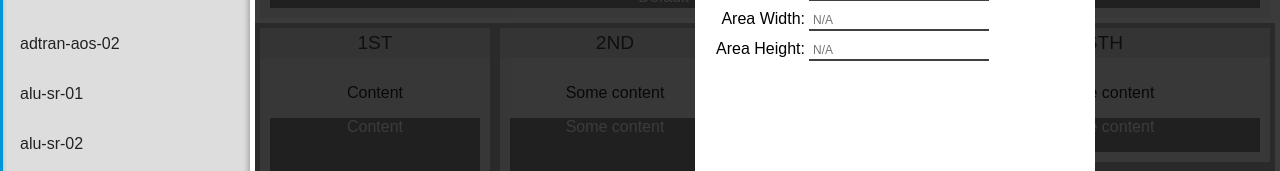
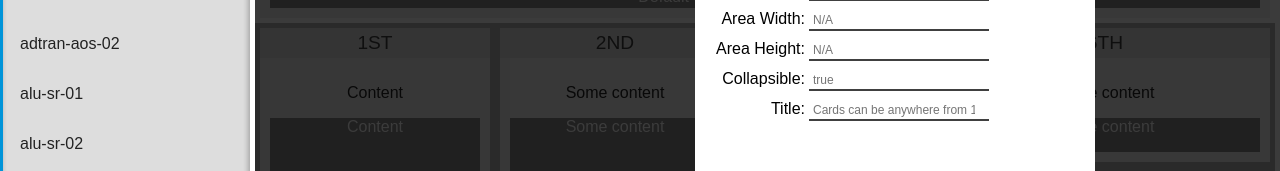
Before and after one commit to AndyTuttle12/ux_sandbox, a React (Create React App) app: page / in a window 1280 px wide. Both pictures are taken after a click on the button 1225 px from the left and 176 px from the top of the page. Shown: the part 340-511 px from the top of the page. Built offline with nearby package versions, Linux system fonts and the light colour scheme; no server answers.

Commit message:
Added more controls to the settings menu.

```diff
--- a/src/components/Card/index.jsx
+++ b/src/components/Card/index.jsx
@@ -162,6 +162,22 @@ export default class Card extends Component {
                       onChange={(e) => console.log(`Area Height: ${e.target.value}`)}
                     />
                   </div>
+                  <div className="settings-content-row">
+                    <label htmlFor="collapsible">Collapsible:</label>
+                    <TextInput
+                      id="collapsible"
+                      placeholder={collapsible ? collapsible.toString() : 'N/A'}
+                      onChange={(e) => console.log(`Collapsible: ${e.target.value}`)}
+                    />
+                  </div>
+                  <div className="settings-content-row">
+                    <label htmlFor="titleControl">Title:</label>
+                    <TextInput
+                      id="titleControl"
+                      placeholder={title ? title.toString() : 'N/A'}
+                      onChange={(e) => console.log(`Title: ${e.target.value}`)}
+                    />
+                  </div>
                 </div>
               </Modal>
             )}
```
